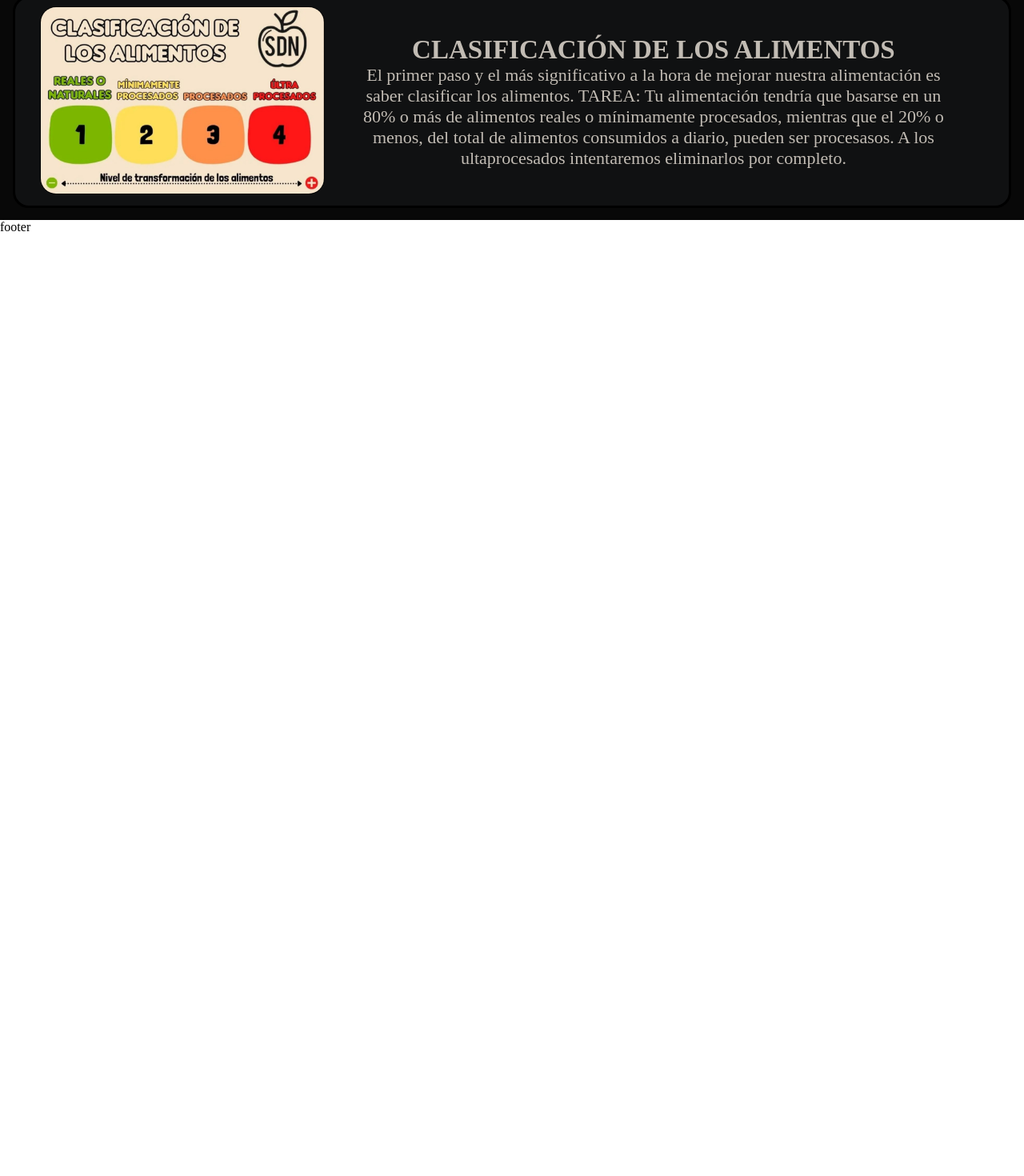
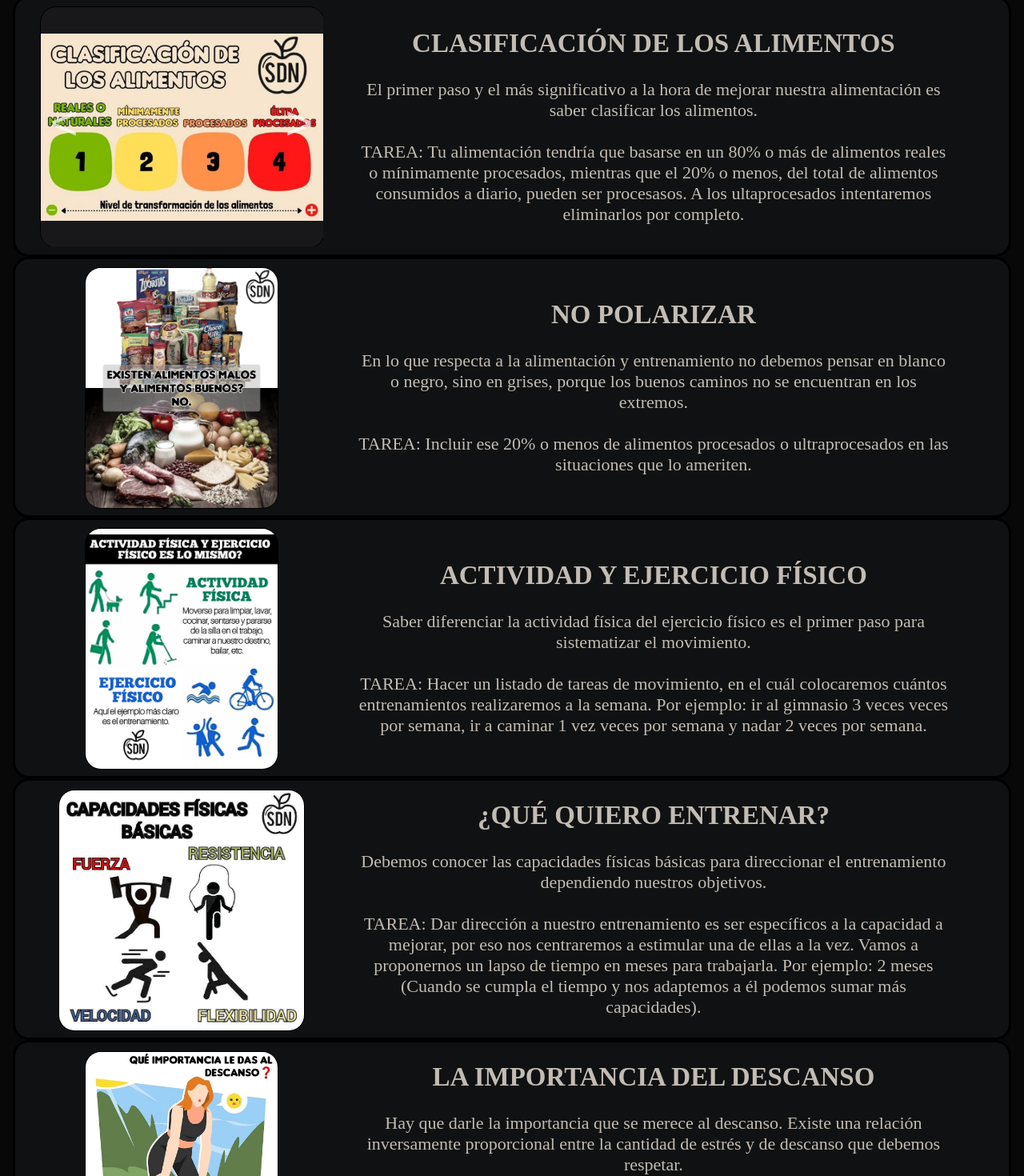
Before and after one commit to Programmer13579/gym_trainer_page, a React (Create React App) app: page / in a window 1280 px wide. Shown: the part 660-2130 px from the top of the page at 80% size. Before the commit the page ends 953 px from the top, so only its background shows below. Built offline with nearby package versions, Linux system fonts and the light colour scheme.

Commit message:
Modifiqué Nivel_1 y agregué un slider

```diff
--- a/src/Components/Nivel_1.jsx
+++ b/src/Components/Nivel_1.jsx
@@ -1,18 +1,119 @@
-import React from 'react'
+import React, { useState, useEffect } from 'react'
 import "../Styles/niveles.css"
 import imagen1 from "../img/Nivel-1_(1).jpg"
+import imagen2 from "../img/Nivel-1_(2).jpg"
+import imagen3 from "../img/Nivel-1_(3).jpg"
+import imagen4 from "../img/Nivel-1_(4).jpg"
+import imagen5 from "../img/Nivel-1_(5).jpg"
+import imagen6 from "../img/Nivel-1_(6).jpg"
+import imagen7 from "../img/Nivel-1_(7).jpg"
+import imagen8 from "../img/Nivel-1_(8).jpg"
+import imagen9 from "../img/Nivel-1_(9).jpg"
 
 const Nivel_1 = () => {
+    const images_1 = [imagen1, imagen6, imagen7, imagen8, imagen9];
+    const [animation_1, setAnimation_1] = useState(0);
+    const [timeInterval_1, setTimeInterval_1] = useState(10000);
+
+    function nextImage(p_time, p_setInterval, p_animation, p_setAnimation, p_images){
+        p_setInterval(p_time)
+        if(p_animation !== p_images.length - 1)
+            p_setAnimation(p_animation + 1)
+        else
+            p_setAnimation(0)
+    }
+
+    function prevImage(p_time, p_setInterval, p_animation, p_setAnimation, p_images){
+        p_setInterval(p_time)
+        if(p_animation !== 0)
+            p_setAnimation(p_animation - 1)
+        else
+            p_setAnimation(p_images.length - 1)
+    }
+
+
+    useEffect(() => {
+        const interval = setInterval(() => {
+            nextImage(10000, setTimeInterval_1, animation_1, setAnimation_1, images_1);
+        }, timeInterval_1);
+        return() => clearInterval(interval);
+    });
     return (
         <div className="container">
             <div className='nivelContainer'>
                 <div className="datos">
-                    <div className="imagen">
-                        <img src={imagen1} alt="" />
+                    <div className="imagen nivelSlider">
+                        <div className="containerSliderPrincipal">
+                            <div className="sliderPrincipal" id='sliderPrincipal'>
+                                {images_1.length ? images_1.map((image, index) => (
+                                // Creamos un div y le añadimos la clase card y el id del producto con product.id
+                                    <div className={`sliderSection ${animation_1 === index ? 'carrouselActive' : ''}`} key={'imageSlider' + index}>
+                                        <img src={image} alt="" className={'imgSliderPrincipal'} />
+                                    </div>
+                                    )): (
+                                    <div className="sliderNotFound">
+                                        <h1>"La Familia"<br/>Distribuidora</h1>
+                                    </div>
+                                    )}
+                            </div>
+                            {/* <div className="containerBtn sliderbtnLeft" id='sliderbtnLeft' onClick={() => prevImage(10000)}><FontAwesomeIcon icon={faAngleLeft} /></div>
+                            <div className="containerBtn sliderbtnRight" id='sliderbtnRight' onClick={() => nextImage(10000)}><FontAwesomeIcon icon={faAngleRight} /></div> */}
+                            <div className="containerBtn sliderbtnLeft" id='sliderbtnLeft' onClick={() => prevImage(10000, setTimeInterval_1, animation_1, setAnimation_1, images_1)}><p>&lt;</p></div>
+                            <div className="containerBtn sliderbtnRight" id='sliderbtnRight' onClick={() => nextImage(10000, setTimeInterval_1, animation_1, setAnimation_1, images_1)}><p>&gt;</p></div>
+                        </div>
                     </div>
                     <div className="info">
                         <h2>CLASIFICACIÓN DE LOS ALIMENTOS</h2>
-                        <p>El primer paso y el más significativo a la hora de mejorar nuestra alimentación es saber clasificar los alimentos. TAREA: Tu alimentación tendría que basarse en un 80% o más de alimentos reales o mínimamente procesados, mientras que el 20% o menos, del total de alimentos consumidos a diario, pueden ser procesasos. A los ultaprocesados intentaremos eliminarlos por completo.</p>
+                        <br />
+                        <p>El primer paso y el más significativo a la hora de mejorar nuestra alimentación es saber clasificar los alimentos.<br /><br />TAREA: Tu alimentación tendría que basarse en un 80% o más de alimentos reales o mínimamente procesados, mientras que el 20% o menos, del total de alimentos consumidos a diario, pueden ser procesasos. A los ultaprocesados intentaremos eliminarlos por completo.</p>
+                    </div>
+                </div>
+            </div>
+            <div className='nivelContainer'>
+                <div className="datos">
+                    <div className="imagen">
+                        <img src={imagen2} alt="" />
+                    </div>
+                    <div className="info">
+                        <h2>NO POLARIZAR</h2>
+                        <br />
+                        <p>En lo que respecta a la alimentación y entrenamiento no debemos pensar en blanco o negro, sino en grises, porque los buenos caminos no se encuentran en los extremos.<br /><br />TAREA: Incluir ese 20% o menos de alimentos procesados o ultraprocesados en las situaciones que lo ameriten.</p>
+                    </div>
+                </div>
+            </div>
+            <div className='nivelContainer'>
+                <div className="datos">
+                    <div className="imagen">
+                        <img src={imagen3} alt="" />
+                    </div>
+                    <div className="info">
+                        <h2>ACTIVIDAD Y EJERCICIO FÍSICO</h2>
+                        <br />
+                        <p>Saber diferenciar la actividad física del ejercicio físico es el primer paso para sistematizar el movimiento.<br /><br />TAREA: Hacer un listado de tareas de movimiento, en el cuál colocaremos cuántos entrenamientos realizaremos a la semana. Por ejemplo: ir al gimnasio 3 veces veces por semana, ir a caminar 1 vez veces por semana y nadar 2 veces por semana.</p>
+                    </div>
+                </div>
+            </div>
+            <div className='nivelContainer'>
+                <div className="datos">
+                    <div className="imagen">
+                        <img src={imagen4} alt="" />
+                    </div>
+                    <div className="info">
+                        <h2>¿QUÉ QUIERO ENTRENAR?</h2>
+                        <br />
+                        <p>Debemos conocer las capacidades físicas básicas para direccionar el entrenamiento dependiendo nuestros objetivos.<br /><br />TAREA: Dar dirección a nuestro entrenamiento es ser específicos a la capacidad a mejorar, por eso nos centraremos a estimular una de ellas a la vez. Vamos a proponernos un lapso de tiempo en meses para trabajarla. Por ejemplo: 2 meses (Cuando se cumpla el tiempo y nos adaptemos a él podemos sumar más capacidades).</p>
+                    </div>
+                </div>
+            </div>
+            <div className='nivelContainer'>
+                <div className="datos">
+                    <div className="imagen">
+                        <img src={imagen5} alt="" />
+                    </div>
+                    <div className="info">
+                        <h2>LA IMPORTANCIA DEL DESCANSO</h2>
+                        <br />
+                        <p>Hay que darle la importancia que se merece al descanso. Existe una relación inversamente proporcional entre la cantidad de estrés y de descanso que debemos respetar.<br /><br />TAREA: Programar los días de descanso relacionandolos con los días de entrenamiento. Por ejemplo, si un lunes tengo un día cargado de movimiento (ir al gimnasio y entrenar mi deporte) el martes podría descansar en inactividad o simplemente salir a caminar (descanso activo).</p>
                     </div>
                 </div>
             </div>
--- a/src/Styles/main.css
+++ b/src/Styles/main.css
@@ -1,7 +1,6 @@
 .slider{
     height: 100vh;
     width: 100%;
-    background-color: aqua;
 }
 
 
--- a/src/Styles/niveles.css
+++ b/src/Styles/niveles.css
@@ -20,17 +20,38 @@
 }
 .imagen{
     display: block;
-    max-width: 30%;
+    width: 30%;
     max-height: 300px;
     margin: auto;
 }
-.imagen img{
+.imagen > img{
     max-width: 100%;
     max-height: 300px;
     object-fit: cover;
     border: solid 1px black;
     border-radius: 20px;
 }
+.nivelSlider{
+    height: 300px;
+}
+
+
+.nivelSlider .containerSliderPrincipal .sliderPrincipal .sliderSection img{
+    height: 300px;
+    object-fit: contain;
+    border: solid 1px black;
+    border-radius: 20px;
+    background-color: rgb(24, 24, 26);
+}
+.nivelSlider .containerSliderPrincipal{
+    height: 300px;
+}
+.nivelSlider .containerSliderPrincipal .sliderPrincipal{
+    background-color: transparent;
+}
+
+
+
 .info{
     padding: 15px 0;
     margin: auto;
```
Also changed, not shown: 12 other files (tests, documents, lock files or other folders).
